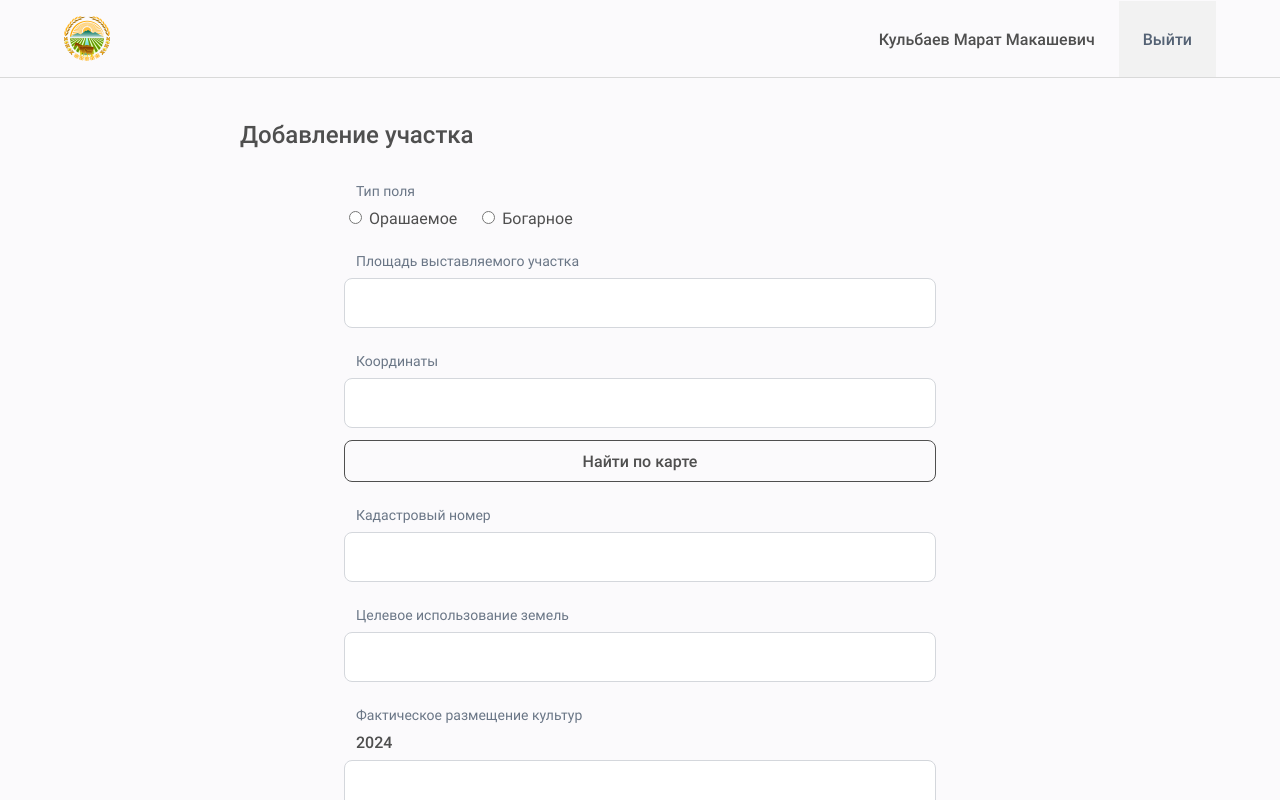
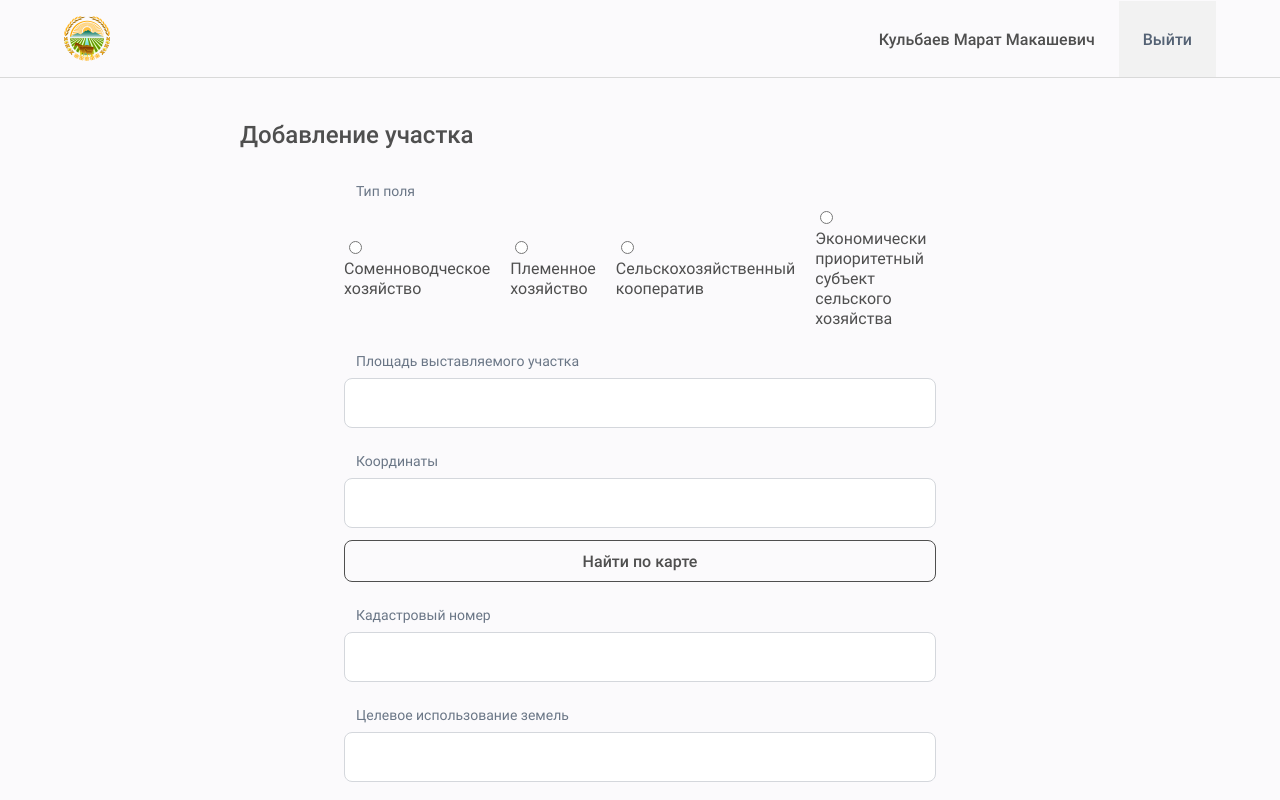
Before and after one commit to luckmann92/agro-frontend, a Vue app: page /estate/new in a window 1280 px wide. Shown: the top 800 px of the page. Built offline with nearby package versions, Linux system fonts and the light colour scheme.

Commit message:
Fixed region and status

```diff
--- a/src/components/Auth/AuthRegister.vue
+++ b/src/components/Auth/AuthRegister.vue
@@ -131,13 +131,19 @@ export default {
 
 		const region = ref(23)
 		const regionList = ref([
-			{ key: 23, value: 'Чуйская' },
-			{ key: 24, value: 'Не Чуйская' }
+			{ key: 18, value: 'Баткенская' },
+			{ key: 19, value: 'Джалал-Абадская' },
+			{ key: 20, value: 'Иссык-Кульская' },
+			{ key: 21, value: 'Ошская' },
+			{ key: 22, value: 'Таласская' },
+			{ key: 23, value: 'Чуйская' }
 		])
 		const status = ref(43)
 		const statusList = ref([
-			{ key: 43, value: 'Семхоз' },
-			{ key: 44, value: 'Не семхоз' }
+			{ key: 43, value: 'Соменноводческое хозяйство' },
+			{ key: 44, value: 'Племенное хозяйство' },
+			{ key: 45, value: 'Сельскохозяйственный кооператив' },
+			{ key: 46, value: 'Экономически приоритетный субъект сельского хозяйства' }
 		])
 
     const accept = 'image/jpeg, image/jpg, image/png, application/pdf';
--- a/src/pages/UserDocumentsPage.vue
+++ b/src/pages/UserDocumentsPage.vue
@@ -33,8 +33,10 @@ export default {
 		// 	{ key: 24, value: 'Не Чуйская' }
 		// ])
 		const statusList = ref([
-			{ key: 12, value: 'Семхоз' },
-			{ key: 13, value: 'Не Семхоз' }
+			{ key: 43, value: 'Соменноводческое хозяйство' },
+			{ key: 44, value: 'Племенное хозяйство' },
+			{ key: 45, value: 'Сельскохозяйственный кооператив' },
+			{ key: 46, value: 'Экономически приоритетный субъект сельского хозяйства' }
 		])
 
 		const addEstate = (estateData) => {
--- a/src/pages/UserEstateNewPage.vue
+++ b/src/pages/UserEstateNewPage.vue
@@ -31,12 +31,18 @@ export default {
 		})
 
 		const regionList = ref([
-			{ key: 23, value: 'Чуйская' },
-			{ key: 24, value: 'Не Чуйская' }
+			{ key: 18, value: 'Баткенская' },
+			{ key: 19, value: 'Джалал-Абадская' },
+			{ key: 20, value: 'Иссык-Кульская' },
+			{ key: 21, value: 'Ошская' },
+			{ key: 22, value: 'Таласская' },
+			{ key: 23, value: 'Чуйская' }
 		])
 		const estateTypeList = ref([
-			{ key: 45, value: 'Орашаемое' },
-			{ key: 46, value: 'Богарное' }
+			{ key: 43, value: 'Соменноводческое хозяйство' },
+			{ key: 44, value: 'Племенное хозяйство' },
+			{ key: 45, value: 'Сельскохозяйственный кооператив' },
+			{ key: 46, value: 'Экономически приоритетный субъект сельского хозяйства' }
 		])
 
 		const addEstate = (estateData) => {
```
